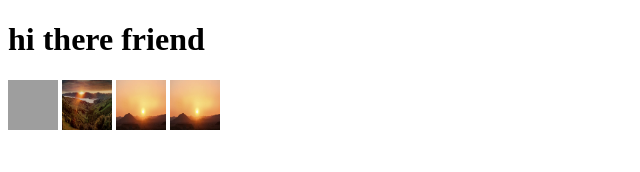
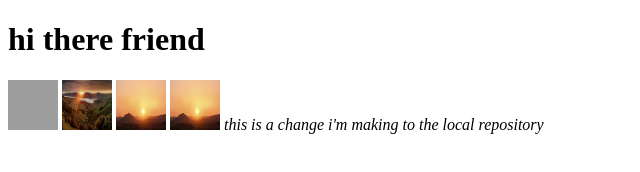
Before and after one commit to arthorS01/bluediamond, a plain HTML site: page index.html in a window 1280 px wide. Shown: the whole page, without its empty margins (0-640 px from the left). Drawn offline with Linux system fonts and the light colour scheme; grey boxes are pictures that could not be loaded.

Commit message:
added the line with the italics tag

```diff
--- a/index.html
+++ b/index.html
@@ -13,5 +13,6 @@
         <img src="vlcsnap-2021-02-07-22h05m47s372.png" height="50" width="50">
         <img src="vlcsnap-2021-02-07-22h07m28s643.png" height="50" width="50">
         <img src="vlcsnap-2021-02-07-22h07m28s643.png" height="50" width="50">
+        <i>this is a change i'm making to the local repository</i>
 </body>
 </html>
```
